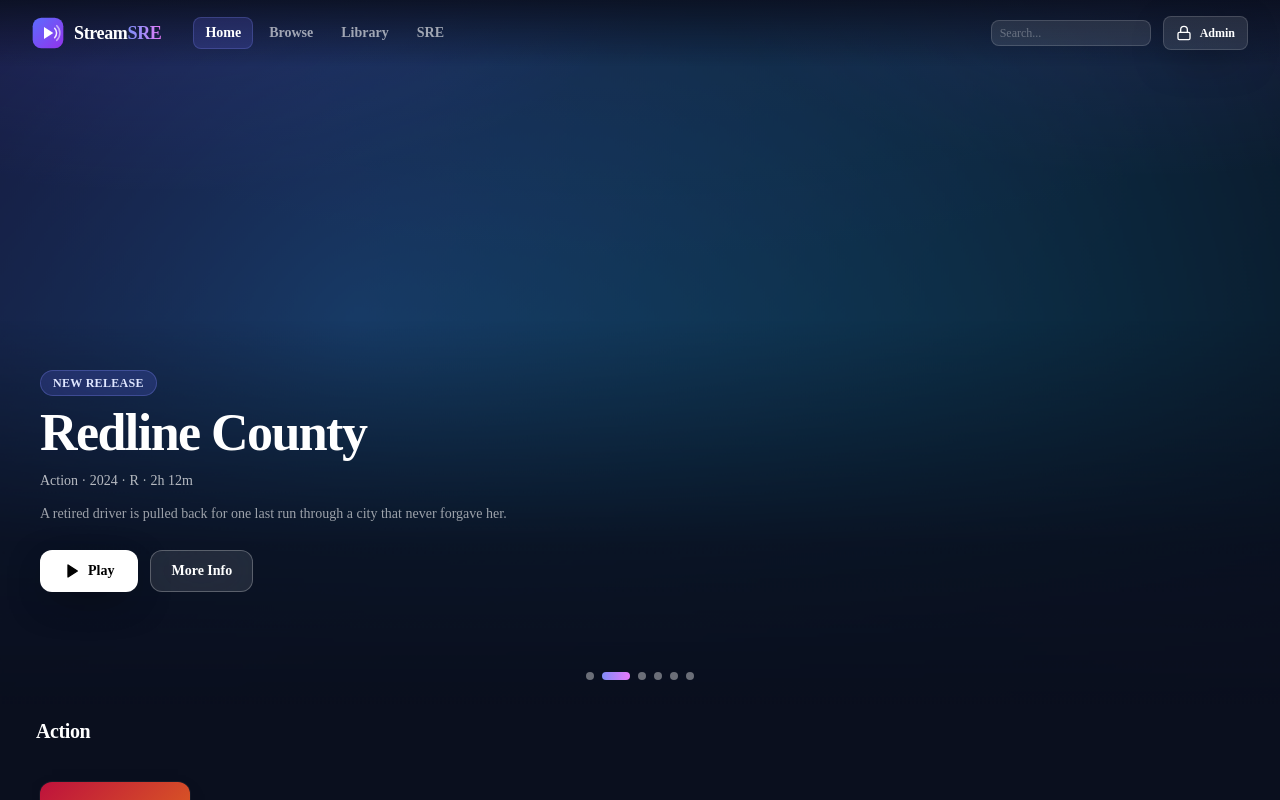
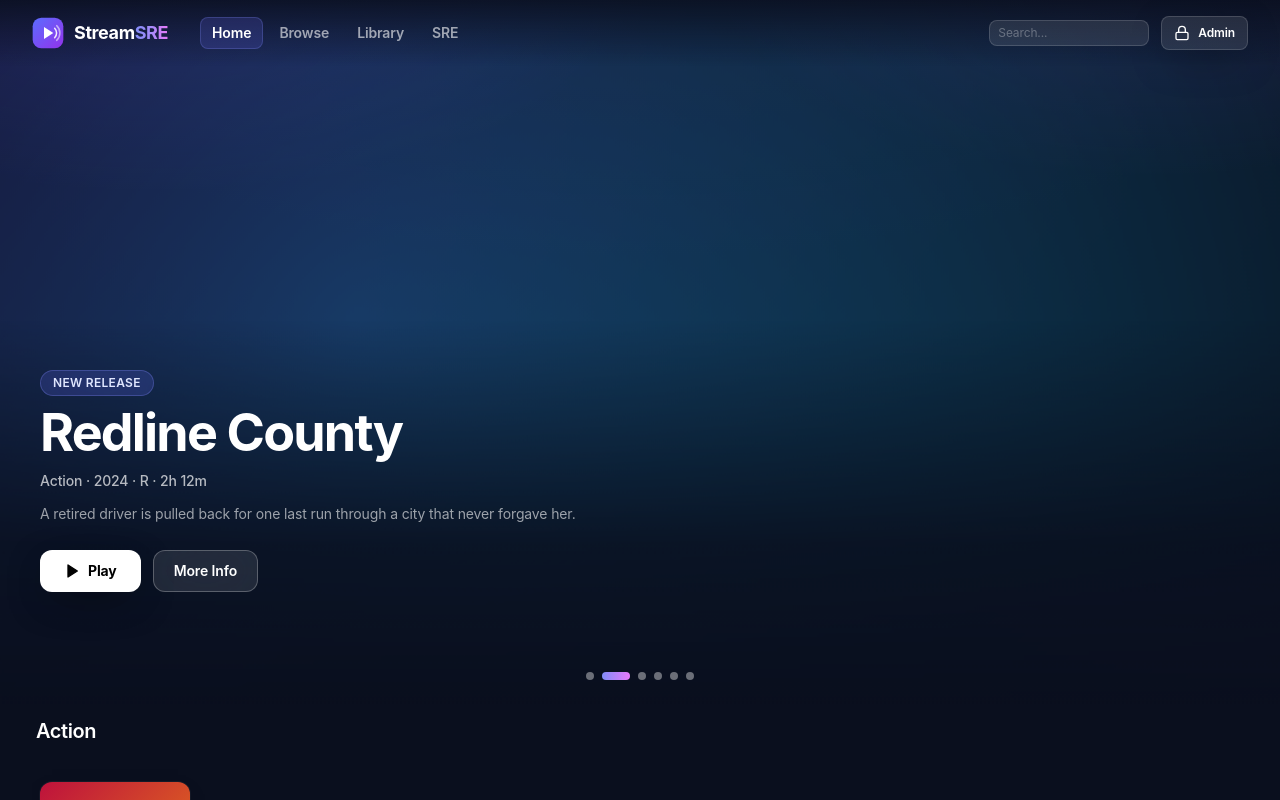
Before and after one commit to ritikZ18/video-streaming-sre, a Next.js app in the folder frontend/: page / in a window 1280 px wide. Shown: the top 800 px of the page. Built offline with nearby package versions, Linux system fonts and the light colour scheme; no server answers.

Commit message:
fix(ui): restore polished system typography

```diff
--- a/frontend/index.css
+++ b/frontend/index.css
@@ -23,6 +23,24 @@ video::cue {
    glows (indigo left, violet right) that stay anchored to the viewport as you
    scroll — same palette, just fresher and more alive than a single grey wash. */
 body {
+  font-family:
+    ui-sans-serif,
+    -apple-system,
+    BlinkMacSystemFont,
+    "SF Pro Display",
+    "SF Pro Text",
+    "Segoe UI Variable",
+    "Segoe UI",
+    "Avenir Next",
+    Inter,
+    Roboto,
+    Helvetica,
+    Arial,
+    sans-serif;
+  line-height: 1.5;
+  letter-spacing: -0.008em;
+  font-feature-settings: "kern" 1, "liga" 1, "calt" 1;
+  text-rendering: optimizeLegibility;
   background-color: #0a0f1e;
   background-image:
     radial-gradient(70% 55% at 12% -8%, rgba(99, 102, 241, 0.32), transparent 58%),
@@ -32,6 +50,33 @@ body {
   background-attachment: fixed;
 }
 
+button,
+input,
+textarea,
+select {
+  font: inherit;
+  letter-spacing: inherit;
+}
+
+h1,
+h2,
+h3,
+h4 {
+  font-family:
+    "Avenir Next",
+    "Segoe UI Variable Display",
+    "SF Pro Display",
+    Inter,
+    ui-sans-serif,
+    sans-serif;
+  letter-spacing: -0.03em;
+  text-wrap: balance;
+}
+
+p {
+  text-wrap: pretty;
+}
+
 input::placeholder,
 textarea::placeholder {
   color: rgba(255, 255, 255, 0.25);
--- a/frontend/tailwind.config.mjs
+++ b/frontend/tailwind.config.mjs
@@ -5,16 +5,32 @@ export default {
   theme: {
     extend: {
       fontFamily: {
-        // Keep builds offline-safe; use the platform UI font stack without a
-        // build-time Google Fonts download.
+        // Offline-safe Apple-style UI stack. Never lead with an undefined CSS
+        // variable: an unresolved var() invalidates the complete declaration
+        // and makes browsers fall back to their default serif face.
         sans: [
-          "var(--font-inter)",
+          "ui-sans-serif",
           "-apple-system",
           "BlinkMacSystemFont",
+          '"SF Pro Display"',
+          '"SF Pro Text"',
+          '"Segoe UI Variable"',
           '"Segoe UI"',
+          '"Avenir Next"',
+          "Inter",
           "Roboto",
           "Helvetica",
           "Arial",
+          "sans-serif",
+        ],
+        // Use for editorial/hero moments that benefit from Poppins-like round,
+        // geometric forms while retaining platform-native fallbacks.
+        display: [
+          '"Avenir Next"',
+          '"Segoe UI Variable Display"',
+          '"SF Pro Display"',
+          "Inter",
+          "ui-sans-serif",
           "sans-serif",
         ],
       },
@@ -41,9 +57,9 @@ export default {
         "ink-3": "rgba(255,255,255,0.40)",
       },
       letterSpacing: {
-        display: "-0.03em", // hero titles
-        heading: "-0.02em", // section headings
-        bodytight: "-0.01em", // body / meta
+        display: "-0.035em", // hero titles
+        heading: "-0.022em", // section headings
+        bodytight: "-0.008em", // body / meta
       },
       borderRadius: {
         card: "0.9rem",
```
